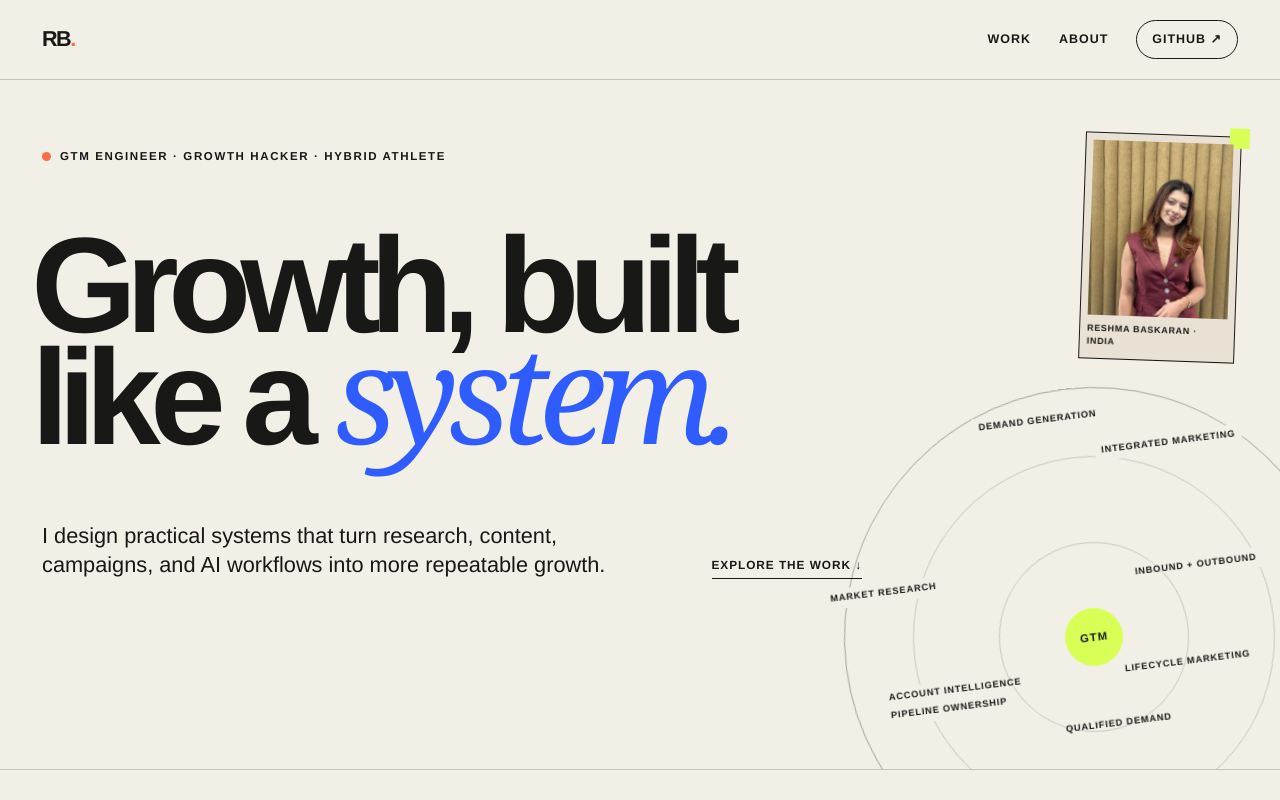
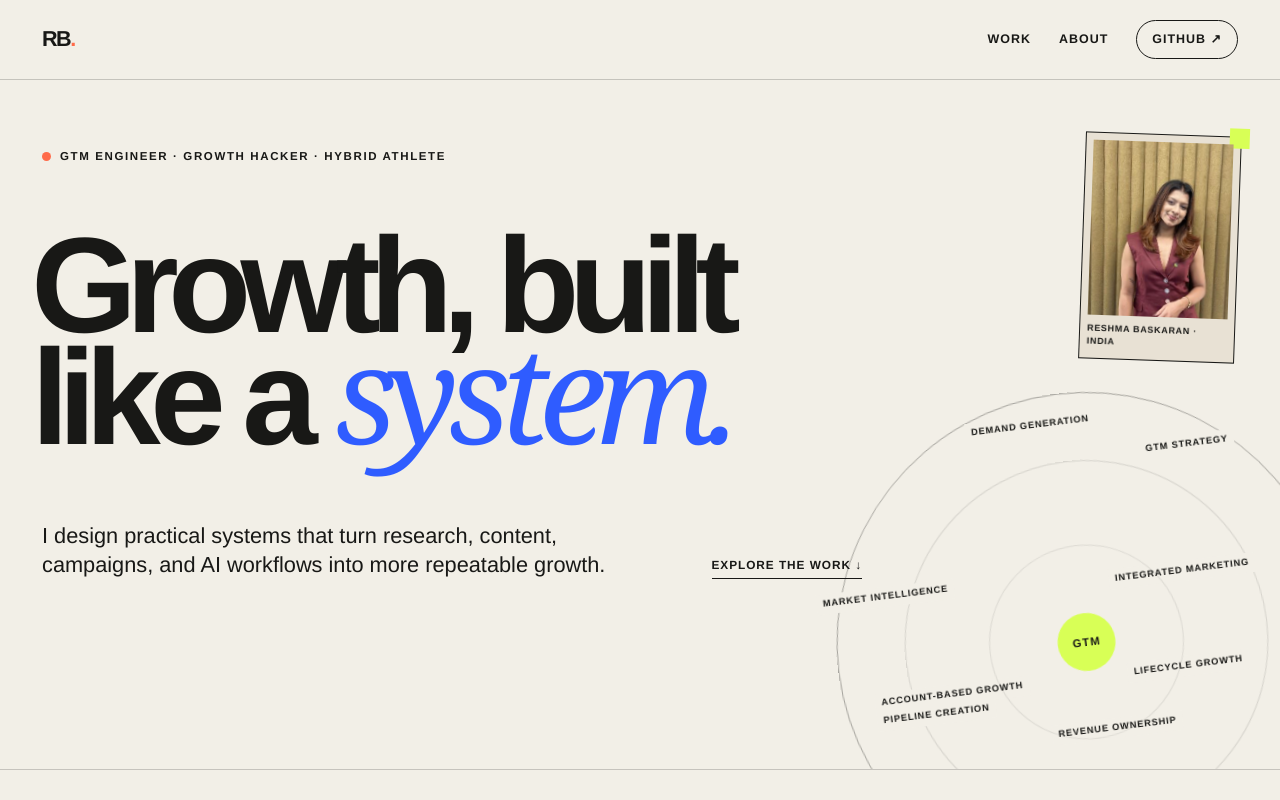
Before and after one commit to reshma-baskaran/reshma.baskaran, a Next.js app: page / in a window 1280 px wide. Shown: the top 800 px of the page. Built offline with nearby package versions, Linux system fonts and the light colour scheme.

Commit message:
Make GTM orbit visibly move

```diff
--- a/app/globals.css
+++ b/app/globals.css
@@ -197,12 +197,13 @@ a {
 .hero-orbit {
   border: 1px solid rgba(24, 24, 22, 0.35);
   border-radius: 50%;
-  animation: orbit-drift 18s ease-in-out infinite alternate;
+  animation: orbit-drift 10s ease-in-out infinite;
   bottom: -118px;
   height: 500px;
   position: absolute;
   right: -64px;
   transform-origin: center;
+  will-change: transform;
   width: 500px;
 }
 
@@ -217,6 +218,16 @@ a {
 
 .hero-orbit::after {
   inset: 154px;
+}
+
+.hero-orbit::before {
+  animation: ring-breathe 7s ease-in-out infinite;
+  transform-origin: center;
+}
+
+.hero-orbit::after {
+  animation: ring-breathe 9s ease-in-out infinite reverse;
+  transform-origin: center;
 }
 
 .orbit-center {
@@ -271,7 +282,7 @@ a {
   top: 275px;
 }
 
-.orbit-qualified {
+.orbit-revenue {
   bottom: 150px;
   left: 204px;
 }
@@ -287,22 +298,43 @@ a {
 }
 
 @keyframes orbit-drift {
-  from {
-    transform: rotate(-7deg) translate3d(0, 0, 0);
+  0% {
+    transform: rotate(-7deg) translate3d(-8px, 4px, 0);
   }
 
-  to {
-    transform: rotate(-4deg) translate3d(8px, -5px, 0);
+  50% {
+    transform: rotate(-3deg) translate3d(11px, -6px, 0);
+  }
+
+  100% {
+    transform: rotate(-6deg) translate3d(3px, 8px, 0);
+  }
+}
+
+@keyframes ring-breathe {
+  0%,
+  100% {
+    opacity: 0.72;
+    transform: scale(1);
+  }
+
+  50% {
+    opacity: 0.42;
+    transform: scale(1.035);
   }
 }
 
 @keyframes orbit-drift-mobile {
-  from {
-    transform: rotate(-7deg) scale(0.72) translate3d(0, 0, 0);
+  0% {
+    transform: rotate(-7deg) scale(0.72) translate3d(-8px, 4px, 0);
   }
 
-  to {
-    transform: rotate(-4deg) scale(0.72) translate3d(8px, -5px, 0);
+  50% {
+    transform: rotate(-3deg) scale(0.72) translate3d(11px, -6px, 0);
+  }
+
+  100% {
+    transform: rotate(-6deg) scale(0.72) translate3d(3px, 8px, 0);
   }
 }
 
@@ -573,6 +605,11 @@ footer {
     animation: none;
   }
 
+  .hero-orbit::before,
+  .hero-orbit::after {
+    animation: none;
+  }
+
   * {
     transition-duration: 0.01ms !important;
   }
--- a/app/page.tsx
+++ b/app/page.tsx
@@ -80,13 +80,13 @@ export default function Home() {
         </div>
         <div className="hero-orbit" aria-hidden="true">
           <span className="orbit-label orbit-demand">Demand generation</span>
-          <span className="orbit-label orbit-research">Market research</span>
-          <span className="orbit-label orbit-positioning">Integrated marketing</span>
-          <span className="orbit-label orbit-inbound">Inbound + outbound</span>
-          <span className="orbit-label orbit-lifecycle">Lifecycle marketing</span>
-          <span className="orbit-label orbit-qualified">Qualified demand</span>
-          <span className="orbit-label orbit-account">Account intelligence</span>
-          <span className="orbit-label orbit-pipeline">Pipeline ownership</span>
+          <span className="orbit-label orbit-research">Market intelligence</span>
+          <span className="orbit-label orbit-positioning">GTM strategy</span>
+          <span className="orbit-label orbit-inbound">Integrated marketing</span>
+          <span className="orbit-label orbit-lifecycle">Lifecycle growth</span>
+          <span className="orbit-label orbit-revenue">Revenue ownership</span>
+          <span className="orbit-label orbit-account">Account-based growth</span>
+          <span className="orbit-label orbit-pipeline">Pipeline creation</span>
           <span className="orbit-center">GTM</span>
         </div>
       </section>
```
